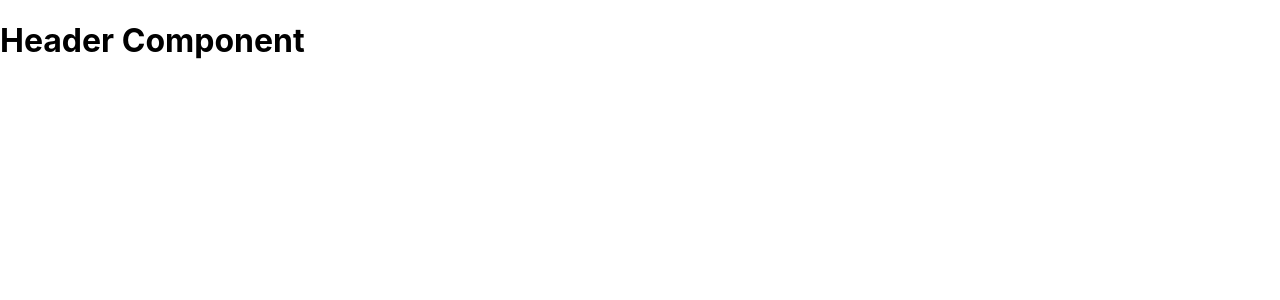
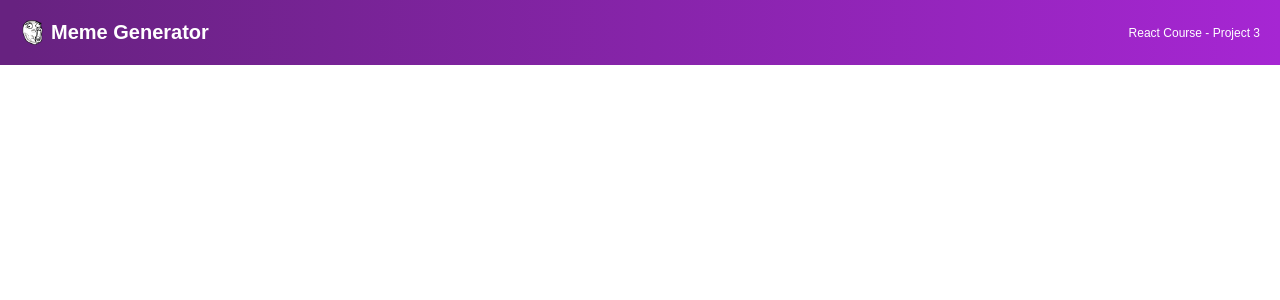
Before and after one commit to alagappan17/meme-generator, a React (Create React App) app: page / in a window 1280 px wide. Shown: the top 300 px of the page. Built offline with nearby package versions, Linux system fonts and the light colour scheme.

Commit message:
Header File

```diff
--- a/src/App.css
+++ b/src/App.css
@@ -1,38 +1,32 @@
-.App {
-  text-align: center;
+* {
+  box-sizing: border-box;
 }
 
-.App-logo {
-  height: 40vmin;
-  pointer-events: none;
+body {
+  font-family: "Karla", sans-serif;
+  margin: 0;
 }
 
-@media (prefers-reduced-motion: no-preference) {
-  .App-logo {
-    animation: App-logo-spin infinite 20s linear;
-  }
+.header {
+  display: flex;
+  align-items: center;
+  height: 65px;
+  background: linear-gradient(90deg, #672280 1.18%, #A626D3 100%);
+  color: white;
+  padding: 20px;
 }
 
-.App-header {
-  background-color: #282c34;
-  min-height: 100vh;
-  display: flex;
-  flex-direction: column;
-  align-items: center;
-  justify-content: center;
-  font-size: calc(10px + 2vmin);
-  color: white;
+.header--image {
+  height: 100%;
+  margin-right: 6px;
 }
 
-.App-link {
-  color: #61dafb;
+.header--title {
+  font-size: 1.25rem;
+  margin-right: auto;
 }
 
-@keyframes App-logo-spin {
-  from {
-    transform: rotate(0deg);
-  }
-  to {
-    transform: rotate(360deg);
-  }
+.header--project {
+  font-size: .75rem;
+  font-weight: 500;
 }
--- a/src/components/Header.js
+++ b/src/components/Header.js
@@ -2,6 +2,10 @@ import React from 'react'
 
 export default function Header() {
     return (
-        <h1>Header Component</h1>
+        <header className="header">
+            <img src='/assets/images/meme-face.png' className='header--image' />
+            <h1 className='header--title'>Meme Generator</h1>
+            <h4 className='header--project'>React Course - Project 3</h4>
+        </header>
     )
 }
```
Also changed, not shown: public/assets/images/meme-face.png (added).
